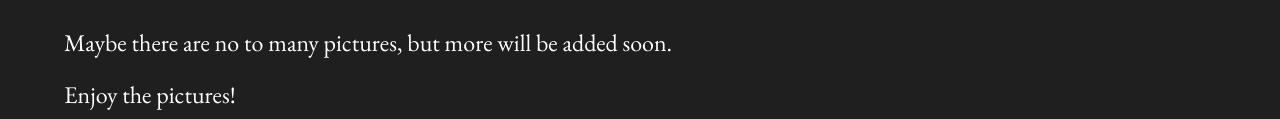
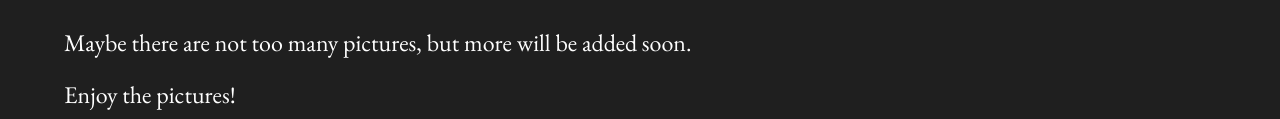
Before and after one commit to santiagopintus/hp-wiki, a plain HTML site: page gallery.html in a window 1280 px wide. Shown: the part 231-350 px from the top of the page. Drawn offline with nearby package versions, Linux system fonts and the light colour scheme; no server answers.

Commit message:
Fixed a little textual error

```diff
--- a/gallery.html
+++ b/gallery.html
@@ -42,7 +42,7 @@
     <section class="container">
 
         <h1>Welcome to the gallery!</h1>
-        <p>Maybe there are no to many pictures, but more will be added soon.</p>
+        <p>Maybe there are not too many pictures, but more will be added soon.</p>
         <p>Enjoy the pictures!</p>
 
     </section>
```
